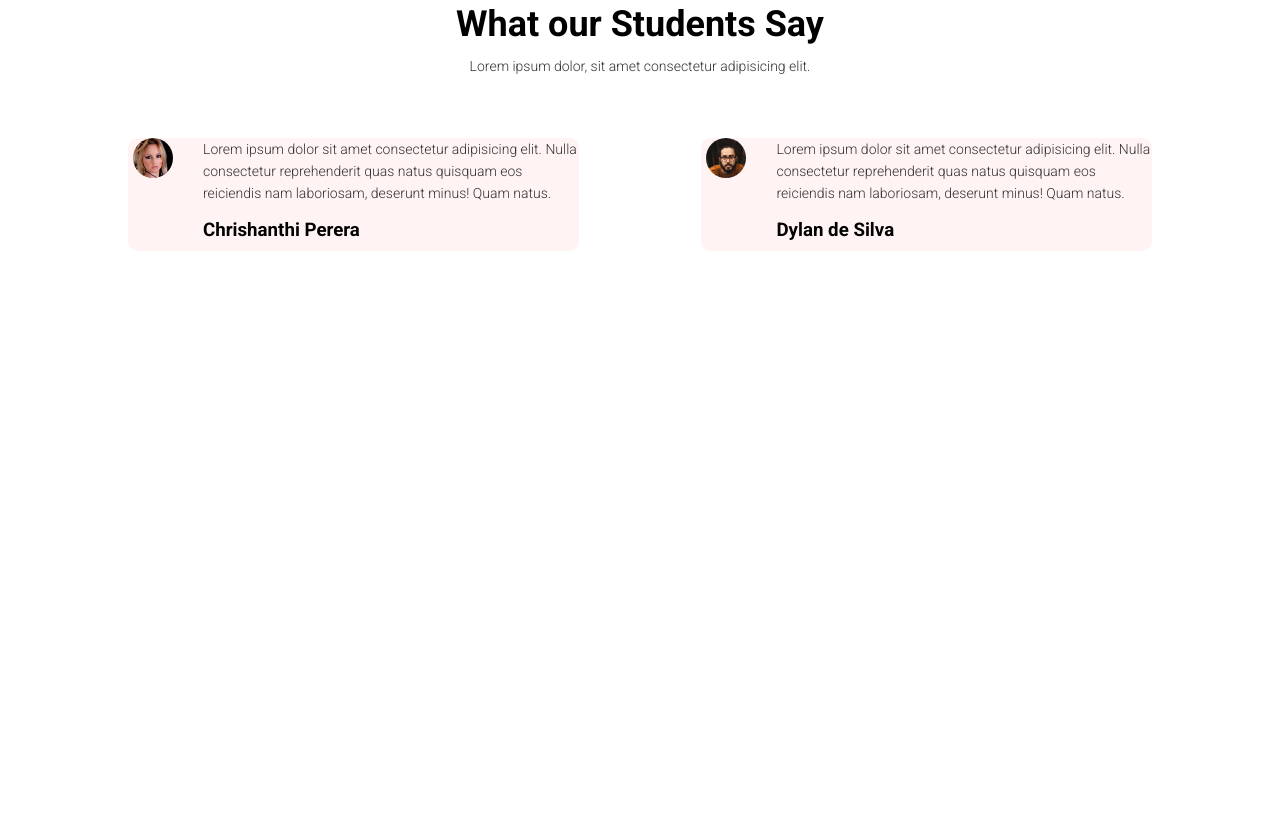
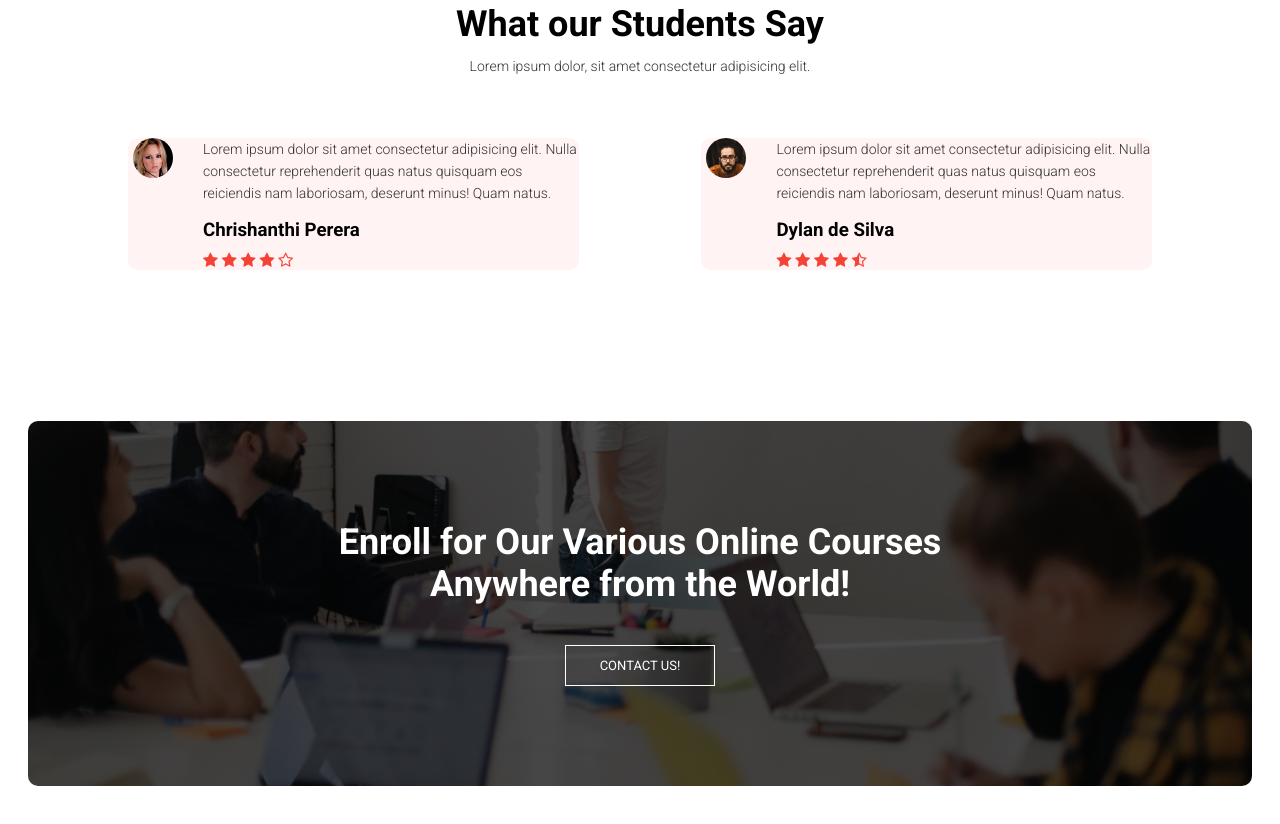
Before and after one commit to ashan1979/easyTutorialYoutubeProject, a plain HTML site: page index.html in a window 1280 px wide. Shown: the part 2794-3618 px from the top of the page. Before the commit the page ends 3096 px from the top, so only its background shows below. Drawn offline with Linux system fonts and the light colour scheme.

Commit message:
more sectionsand styling

```diff
--- a/index.html
+++ b/index.html
@@ -122,6 +122,11 @@
             <div>
                 <p>Lorem ipsum dolor sit amet consectetur adipisicing elit. Nulla consectetur reprehenderit quas natus quisquam eos reiciendis nam laboriosam, deserunt minus! Quam natus.</p>
                 <h3>Chrishanthi Perera</h3>
+                <i class="fa fa-star"></i>
+                <i class="fa fa-star"></i>
+                <i class="fa fa-star"></i>
+                <i class="fa fa-star"></i>
+                <i class="fa fa-star-o"></i>
             </div>
         </div>
         <div class="testimonial-col">
@@ -129,9 +134,21 @@
             <div>
                 <p>Lorem ipsum dolor sit amet consectetur adipisicing elit. Nulla consectetur reprehenderit quas natus quisquam eos reiciendis nam laboriosam, deserunt minus! Quam natus.</p>
                 <h3>Dylan de Silva</h3>
+                <i class="fa fa-star"></i>
+                <i class="fa fa-star"></i>
+                <i class="fa fa-star"></i>
+                <i class="fa fa-star"></i>
+                <i class="fa fa-star-half-o"></i>
             </div>
         </div>
     </div>
+</section>
+
+<!-- --- all to Acation --- -->
+
+<section class="cta">
+    <h1>Enroll for Our Various Online Courses <br>Anywhere from the World!</h1>
+    <a href="" class="hero-btn">CONTACT US!</a>
 </section>
 
 <!--Javascript for Toggle Menu-->
--- a/style.css
+++ b/style.css
@@ -304,3 +304,40 @@ h3 {
     margin-top: 15px;
     text-align: left;
 }
+
+
+.testimonial-col .fa {
+    color: #f44336;
+}
+
+@media (max-width: 700px) {
+    .testimonial-col img {
+        margin-left: 0px;
+        margin-right: 15px;
+    }
+}
+
+/* --- Call to Action --- */
+
+.cta {
+    margin: 100px auto;
+    width: 80%;
+    background-image: linear-gradient(rgba(0,0,0,0.7), rgba(0,0,0,0.7)), url(img/banner2.jpg);
+    background-position: center;
+    background-size: cover;
+    border-radius: 10px;
+    text-align: center;
+    padding: 100px;
+}
+
+.cta h1 {
+    color: #fff;
+    margin-bottom: 40px;
+    padding: 0;
+}
+
+@media (maximum-width: 700px) {
+    .cta h1 {
+        font-size: 24px;
+    }
+}
```
